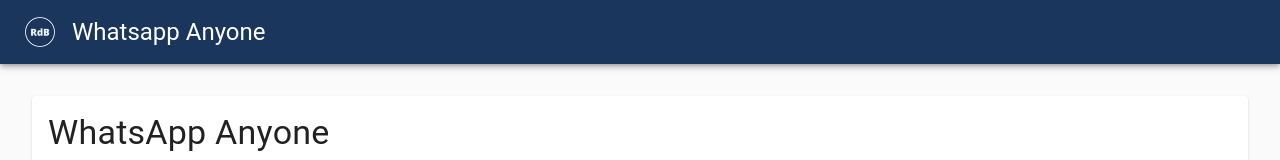
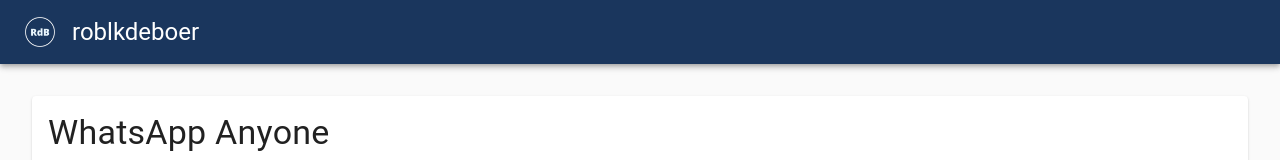
Before and after one commit to roblkdeboer/whatsapp-anyone, a React (Vite) app: page / in a window 1280 px wide. Shown: the top 160 px of the page. Built offline with nearby package versions, Linux system fonts and the light colour scheme.

Commit message:
Tidy up header

```diff
--- a/src/components/Header.tsx
+++ b/src/components/Header.tsx
@@ -1,11 +1,10 @@
 import { AppBar, Box, Toolbar, Typography } from '@material-ui/core';
 import Logo from '../assets/logo.png';
-import React from 'react';
 
 export default function Header() {
   return (
     <Box sx={{ flexGrow: 1 }}>
-      <AppBar position="static">
+      <AppBar position="static" color="primary">
         <Toolbar>
           <img
             src={Logo}
@@ -13,7 +12,7 @@
             style={{ width: '2rem', marginRight: '1rem' }}
           />{' '}
           {/* App icon */}
-          <Typography variant="h5">Whatsapp Anyone</Typography>
+          <Typography variant="h5">roblkdeboer</Typography>
         </Toolbar>
       </AppBar>
     </Box>
```
